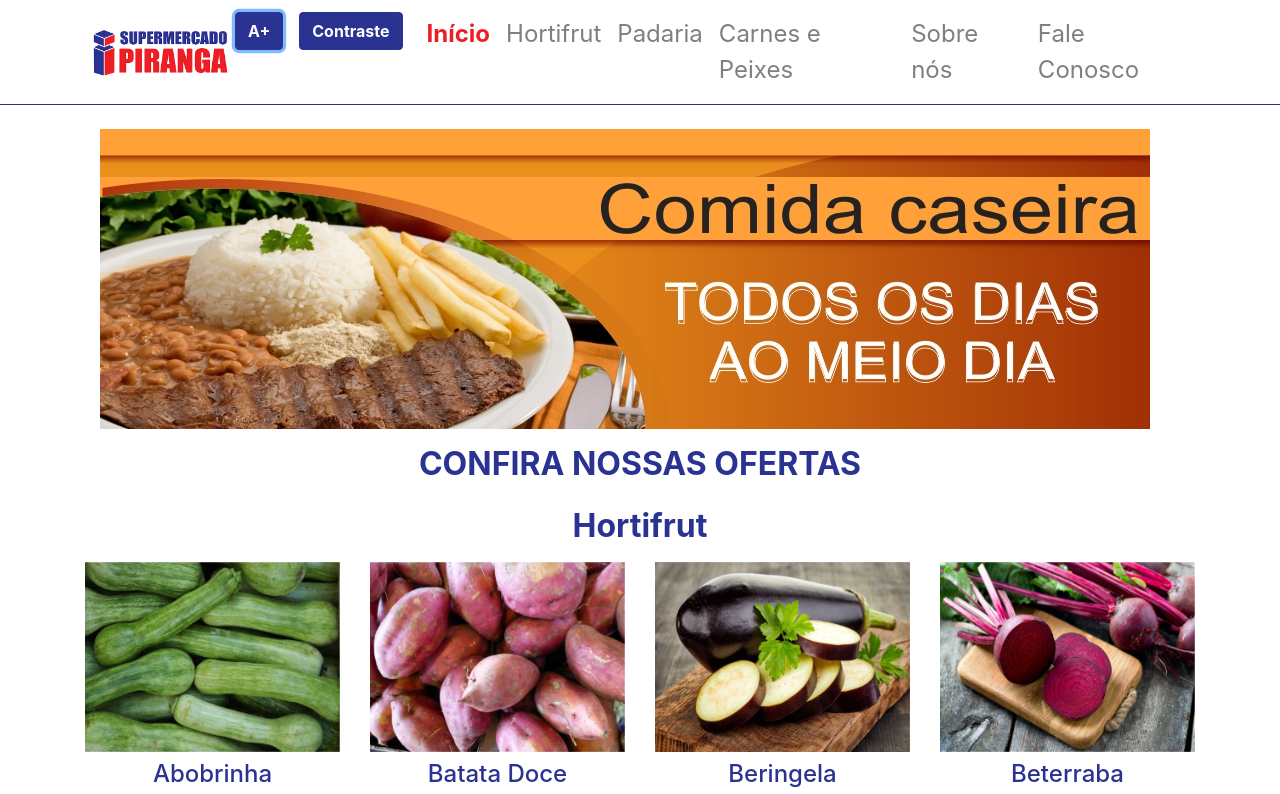
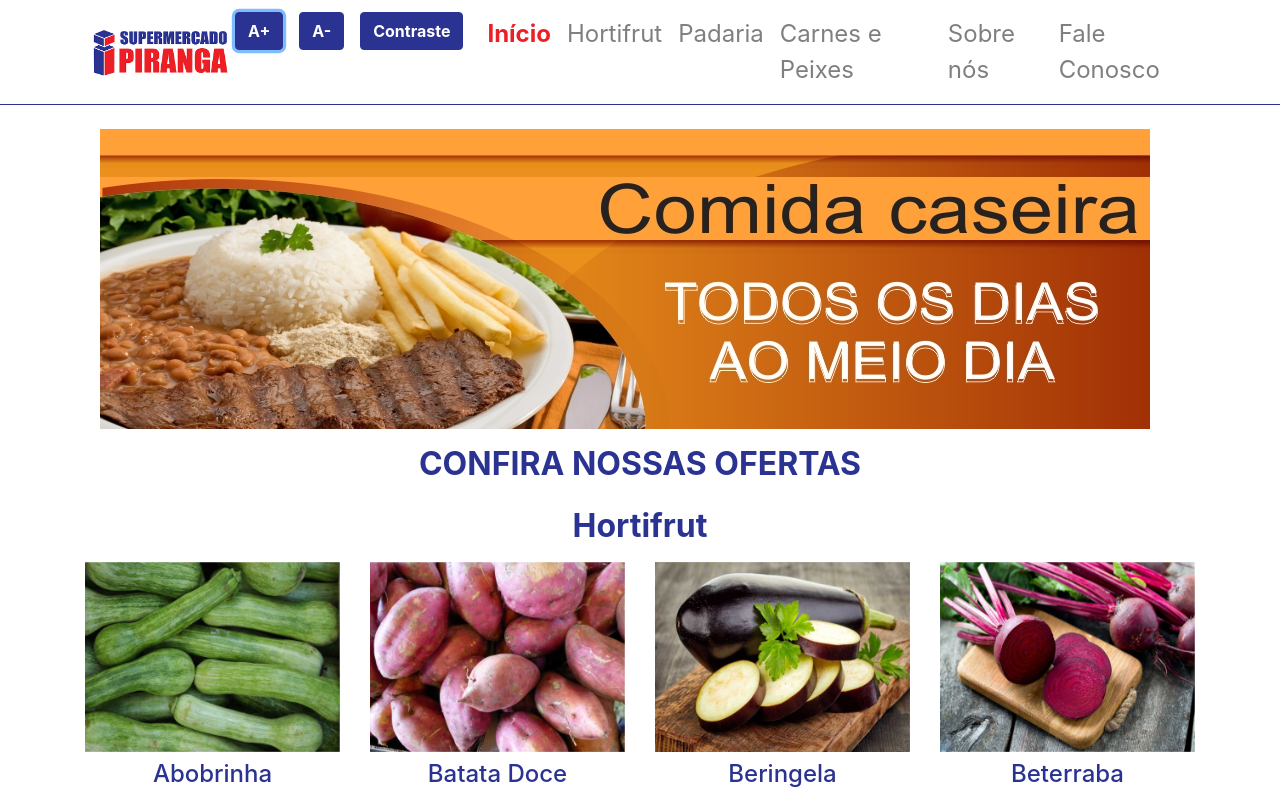
Before and after one commit to MatheusNobrega/Ipiranga-OnePage, a plain HTML site: page index.html in a window 1280 px wide. Both pictures are taken after a click on the button "A+". Shown: the top 794 px of the page. Drawn offline with nearby package versions, Linux system fonts and the light colour scheme.

Commit message:
Botão diminuir fonte

```diff
--- a/css/estilo.css
+++ b/css/estilo.css
@@ -50,3 +50,7 @@ nav{
 .fonteG{
     font-size: 150% !important;
 }
+
+.fonteP{
+    font-size: 100% !important;
+}
--- a/index.html
+++ b/index.html
@@ -27,6 +27,10 @@
             <li class="nav-item">
               <button onclick="fonteG()" type="submit"
                 class="botão btn btn-primary mb-1 mt-1 mr-3">A+</button>
+            </li>
+            <li class="nav-item">
+              <button onclick="fonteP()" type="submit"
+                class="botão btn btn-primary mb-1 mt-1 mr-3">A-</button>
             </li>
             <li class="nav-item">
               <button onclick="contraste(),risco(),bot()" type="submit"
--- a/js/funcao.js
+++ b/js/funcao.js
@@ -14,6 +14,11 @@ function bot() {
 }
 
 function fonteG() {
-  $('p, h3, h4, h5, a, label, input, span, select, textarea')
+  $('p, h3, h4, h5, H6, a, label, input, span, select, textarea')
     .addClass("fonteG")
 }
+
+function fonteP() {
+  $('p, h3, h4, h5, H6, a, label, input, span, select, textarea')
+    .addClass("fonteP")
+}
```
